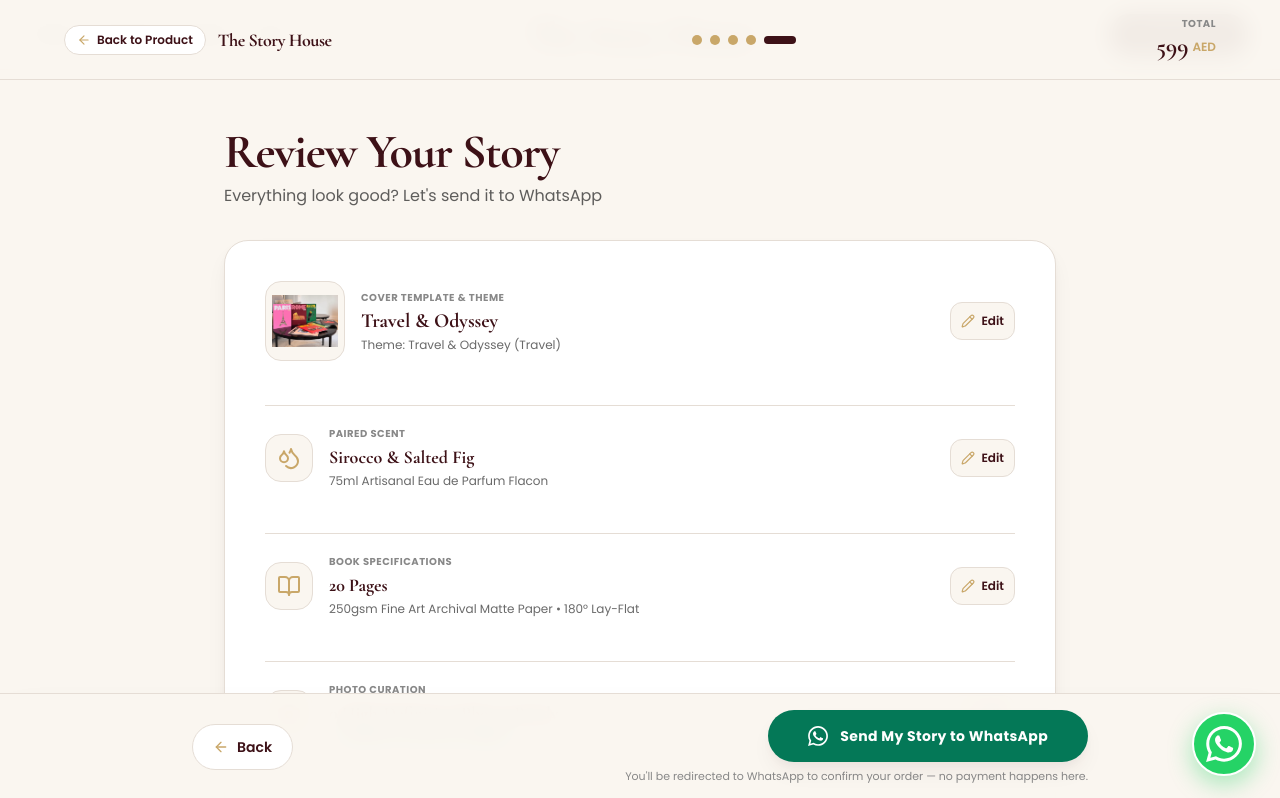
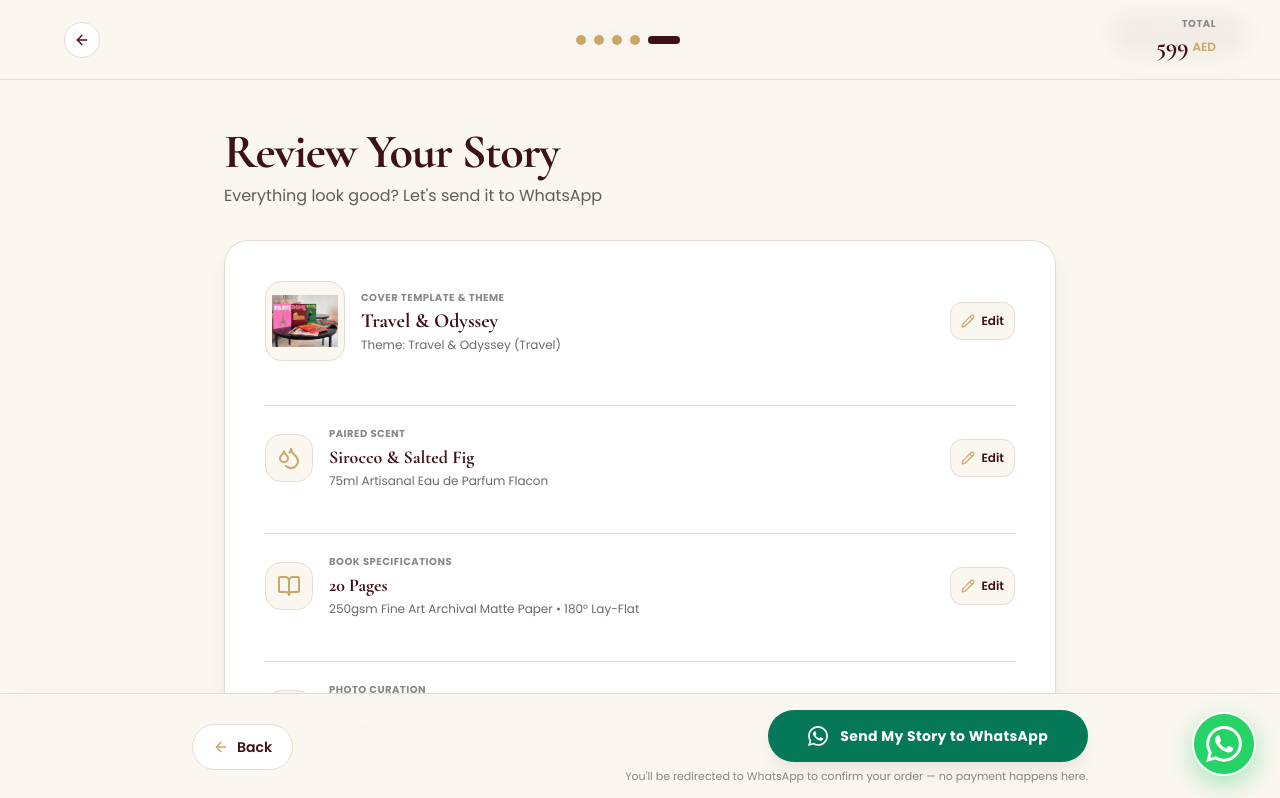
Before and after one commit to uiuxbyahsan/theestoryhousee, a Next.js app: page /build/review in a window 1280 px wide. Shown: the top 798 px of the page. Built offline with nearby package versions, Linux system fonts and the light colour scheme.

Commit message:
Update top bar back button to arrow-only and remove The Story House wordmark

```diff
--- a/src/app/build/layout.tsx
+++ b/src/app/build/layout.tsx
@@ -36,19 +36,14 @@ export default function BuildLayout({
       <header className="sticky top-0 z-40 bg-[#FAF6F0]/95 backdrop-blur-md border-b border-[#E5DDD5] px-4 sm:px-8 py-3.5 sm:py-4 transition-all">
         <div className="max-w-6xl mx-auto flex items-center justify-between gap-4">
 
-          {/* Left: Back to PDP / Brand Wordmark */}
-          <div className="flex items-center gap-3">
+          {/* Left: Back to Product (Arrow Icon Only) */}
+          <div className="flex items-center">
             <Link
               href="/product"
-              className="inline-flex items-center gap-1.5 text-xs font-semibold text-[#3D1117] hover:text-[#5C1A22] bg-[#FFFFFF] border border-[#E5DDD5] px-3 py-1.5 rounded-full shadow-xs transition-all hover:scale-105"
+              className="w-9 h-9 rounded-full bg-[#FFFFFF] hover:bg-[#FAF6F0] border border-[#E5DDD5] hover:border-[#3D1117] text-[#3D1117] flex items-center justify-center shadow-xs transition-all hover:scale-105"
+              aria-label="Back to Product"
             >
-              <ArrowLeft className="w-3.5 h-3.5 text-[#C9A769]" />
-              <span className="hidden sm:inline">Back to Product</span>
-              <span className="sm:hidden">Exit</span>
-            </Link>
-
-            <Link href="/" className="hidden md:inline-block font-serif text-lg font-bold text-[#3D1117] tracking-tight">
-              The Story House
+              <ArrowLeft className="w-4 h-4 text-[#3D1117]" />
             </Link>
           </div>
 
```
